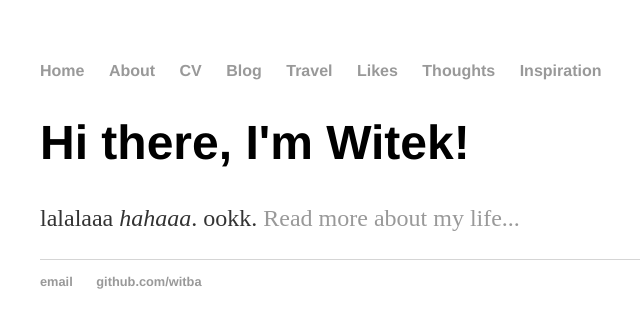
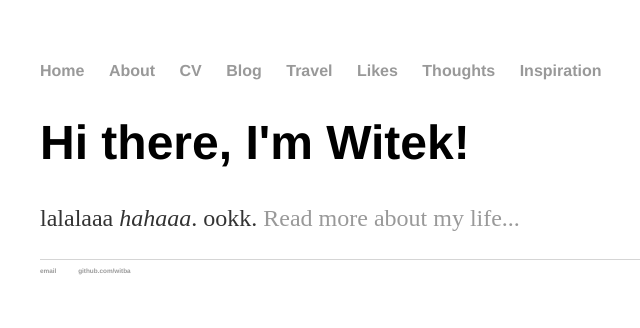
Before and after one commit to witba/witba.github.io, a Jekyll site: the page built from index.html, in a window 1280 px wide. Shown: the top 328 px of the page, without its empty margins (152-792 px from the left). Built offline with Jekyll 4.4.1, drawn with Linux system fonts in a browser that asks for light colours.

Commit message:
Update main.css

```diff
--- a/css/main.css
+++ b/css/main.css
@@ -14,7 +14,7 @@
 nav ul, footer ul { font-size: 1em; font-family: 'Helvetica', 'Arial', 'Sans-Serif'; padding: 0px; list-style: none; font-weight: bold; }
 nav ul li, footer ul li { display: inline; margin-right: 20px; }
 
-footer { border-top: 1px solid #d5d5d5; font-size: .8em; }
+footer { border-top: 1px solid #d5d5d5; font-size: .4em; }
 
 /* Blog */
 ul.posts { margin: 20px auto 40px; font-size: 1.5em; }
```
